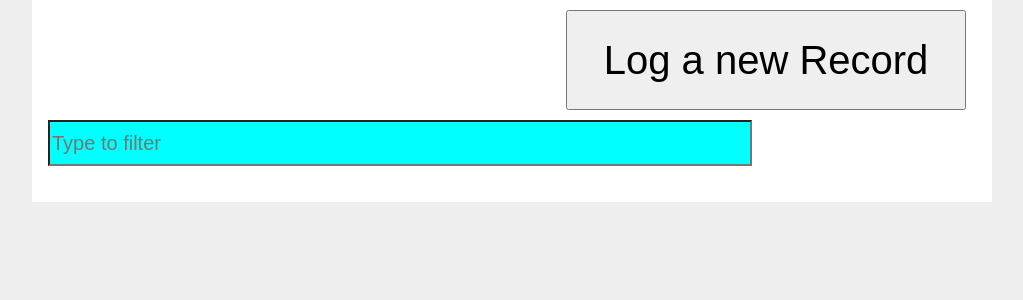
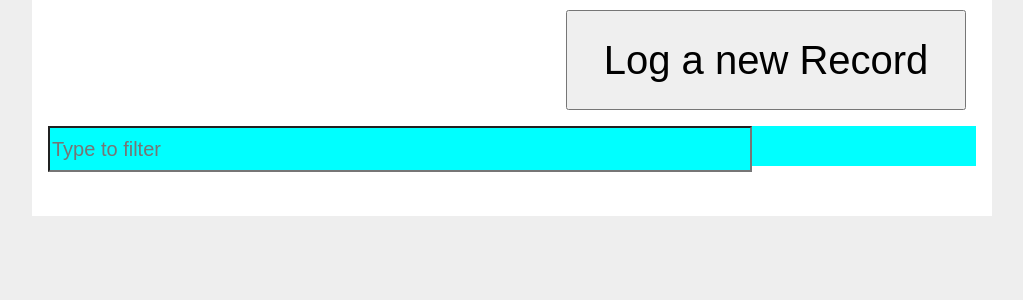
Before and after one commit to rjames711/Life_Scorer, a Flask app: template Life_Scorer/templates/log.html in a window 1280 px wide. Shown: the part 98-398 px from the top of the page, without its empty margins (128-1151 px from the left). Run offline with Flask 2, Linux system fonts and the light colour scheme; the template is opened without the code that fills it, so the values that code supplies are empty.

Commit message:
more adjusting, ( this needs to be redone right still )

```diff
--- a/Life_Scorer/templates/log.html
+++ b/Life_Scorer/templates/log.html
@@ -8,9 +8,12 @@
 <div>
 <a href="{{ url_for('create_log') }}"><button type="button"
 style="height:100px;width:400px;font-size:40px; float:right; margin: 10px;">Log a new Record</button></a>
+<br><br><br><br><br><br><br>
 </div>
-<input type="text" id="selection" style="height: 40px"
+<div class="inline">
+<input type="text" id="selection"
 placeholder="Type to filter" onkeyup="task_text()">
+</div>
 <br>
 <table style="width:100%">
   {% for item in log %}
```
